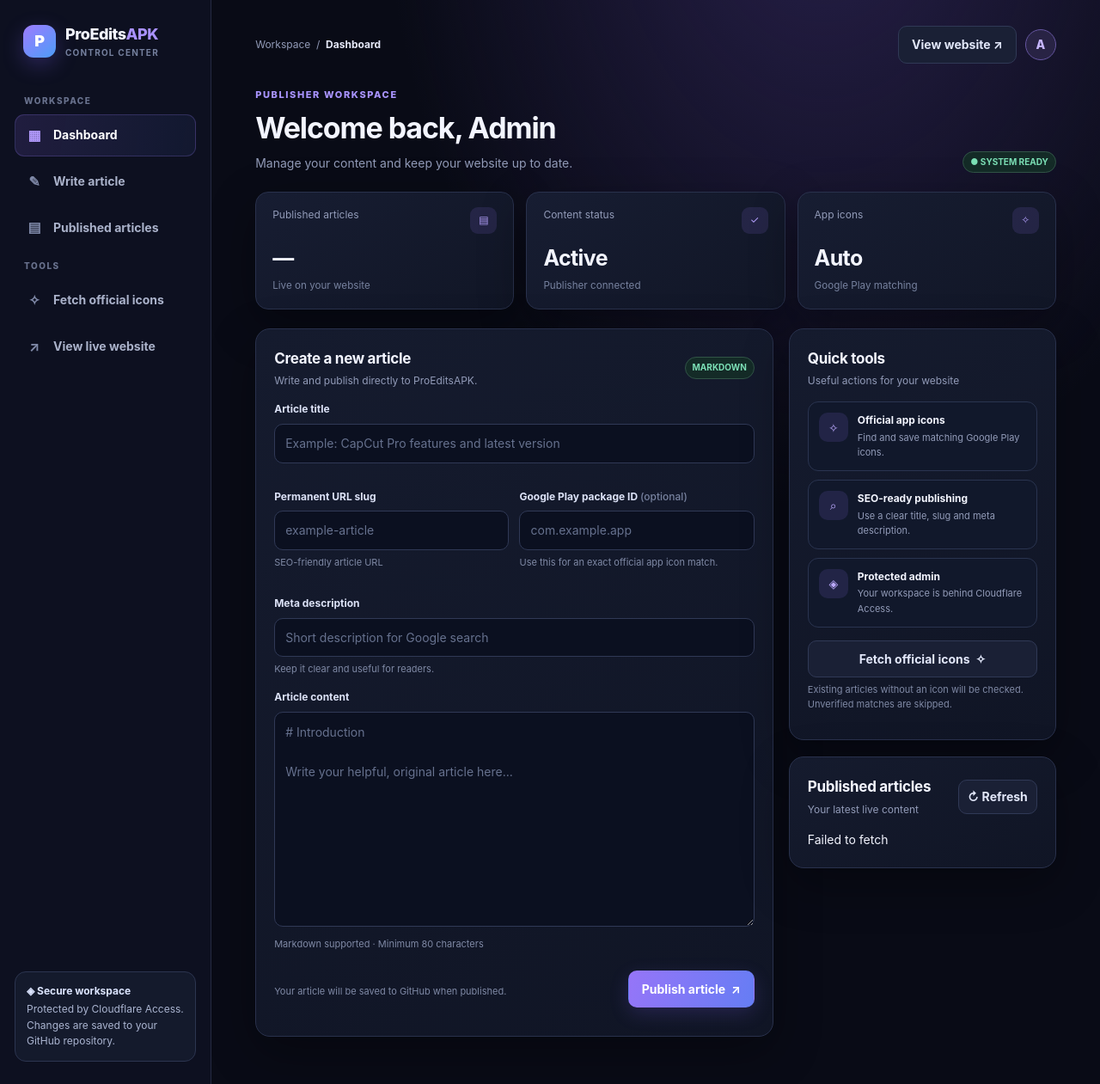
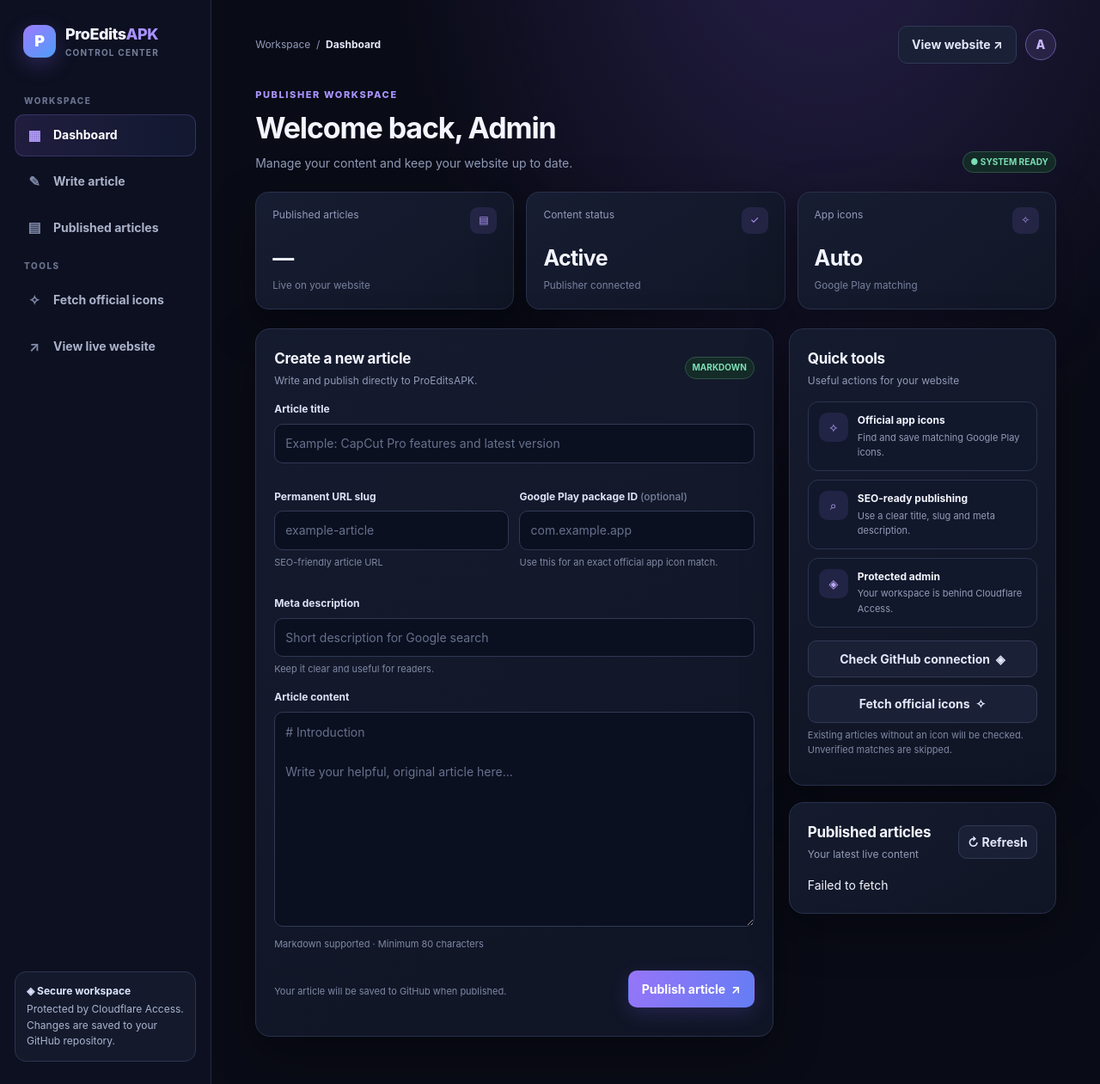
Before and after one commit to haseebaslam091-afk/proeditsapk, a Jekyll site: the page admin/index.html, which Jekyll copies as it is, in a window 1280 px wide and 1261 px high. Shown: the whole window at 86% size. Built offline with Jekyll 4.4.1, drawn with Linux system fonts in a browser that asks for light colours.

Commit message:
Add GitHub connection check to admin dashboard

```diff
--- a/admin/index.html
+++ b/admin/index.html
@@ -27,7 +27,7 @@
 <div class="field"><label for="description">Meta description</label><input id="description" maxlength="320" placeholder="Short description for Google search"><div class="help">Keep it clear and useful for readers.</div></div>
 <div class="field"><label for="content">Article content</label><textarea id="content" required placeholder="# Introduction&#10;&#10;Write your helpful, original article here..."></textarea><div class="help">Markdown supported · Minimum 80 characters</div></div>
 <div class="formfoot"><span class="help">Your article will be saved to GitHub when published.</span><button class="btn primary" id="publish" type="submit">Publish article&nbsp; ↗</button></div></form><div id="status" class="status" role="status" aria-live="polite"></div></section>
-<aside><section class="panel"><div class="panelhead"><div><h2>Quick tools</h2><p class="hint">Useful actions for your website</p></div></div><div class="quick"><div class="quickitem"><div class="quickico">✧</div><div><b>Official app icons</b><span>Find and save matching Google Play icons.</span></div></div><div class="quickitem"><div class="quickico">⌕</div><div><b>SEO-ready publishing</b><span>Use a clear title, slug and meta description.</span></div></div><div class="quickitem"><div class="quickico">◈</div><div><b>Protected admin</b><span>Your workspace is behind Cloudflare Access.</span></div></div></div><button class="btn secondary" id="refreshIcons" style="width:100%;margin-top:15px">Fetch official icons&nbsp; ✧</button><p class="help">Existing articles without an icon will be checked. Unverified matches are skipped.</p></section>
+<aside><section class="panel"><div class="panelhead"><div><h2>Quick tools</h2><p class="hint">Useful actions for your website</p></div></div><div class="quick"><div class="quickitem"><div class="quickico">✧</div><div><b>Official app icons</b><span>Find and save matching Google Play icons.</span></div></div><div class="quickitem"><div class="quickico">⌕</div><div><b>SEO-ready publishing</b><span>Use a clear title, slug and meta description.</span></div></div><div class="quickitem"><div class="quickico">◈</div><div><b>Protected admin</b><span>Your workspace is behind Cloudflare Access.</span></div></div></div><button class="btn secondary" id="githubCheck" style="width:100%;margin-top:15px">Check GitHub connection&nbsp; ◈</button><button class="btn secondary" id="refreshIcons" style="width:100%;margin-top:9px">Fetch official icons&nbsp; ✧</button><p class="help">Existing articles without an icon will be checked. Unverified matches are skipped.</p></section>
 <section class="panel articles" id="published"><div class="panelhead"><div><h2>Published articles</h2><p class="hint">Your latest live content</p></div><button class="btn secondary" id="refresh" style="padding:8px 10px">↻ Refresh</button></div><div id="posts" class="article-list"><p class="hint">Loading articles…</p></div></section></aside>
 </div></main></div>
 <script>
@@ -39,6 +39,8 @@
 function escapeHtml(s){return String(s??'').replace(/[&<>"']/g,c=>({'&':'&amp;','<':'&lt;','>':'&gt;','"':'&quot;',"'":'&#39;'}[c]))}
 async function load(){const box=$('posts');box.innerHTML='<p class="hint">Loading articles…</p>';try{const d=await call('posts');const posts=d.posts.filter(p=>p.published!==false);$('totalPosts').textContent=posts.length;box.innerHTML=posts.map(p=>'<div class="article"><div><b>'+escapeHtml(p.title)+'</b><div class="help">'+escapeHtml(p.slug||'')+'</div></div><a href="/articles/'+encodeURIComponent(p.slug||slugify(p.title))+'" target="_blank" rel="noopener">Open ↗</a></div>').join('')||'<p class="hint">No published articles yet.</p>'}catch(e){box.textContent=e.message;$('totalPosts').textContent='—'}}
 $('form').addEventListener('submit',async e=>{e.preventDefault();$('publish').disabled=true;$('status').textContent='Publishing your article…';try{const d=await call('publish',{method:'POST',body:JSON.stringify({title:$('title').value,slug:$('slug').value,packageName:$('packageName').value,description:$('description').value,content:$('content').value})});$('status').textContent='✓ Published successfully: '+d.url;$('form').reset();$('slug').dataset.edited='';await load()}catch(err){$('status').textContent='Could not publish: '+err.message}finally{$('publish').disabled=false}});
+async function checkGitHub(){const b=$('githubCheck');b.disabled=true;$('status').textContent='Checking the GitHub token currently loaded by Cloudflare…';try{const d=await call('github-status');$('status').textContent='GitHub check: token '+(d.tokenConfigured?'configured':'missing')+'; identity HTTP '+d.identity.status+(d.identity.login?' ('+d.identity.login+')':'')+'; repository HTTP '+d.repository.status+(d.repository.fullName?' ('+d.repository.fullName+')':'')+'; permissions '+JSON.stringify(d.repository.permissions||{})+(d.identity.message?' — identity: '+d.identity.message:'')+(d.repository.message?' — repository: '+d.repository.message:'')+(d.repository.acceptedPermissions?' — accepted: '+d.repository.acceptedPermissions:'')+(d.repository.sso?' — SSO: '+d.repository.sso:'');}catch(e){$('status').textContent='GitHub check failed: '+e.message}finally{b.disabled=false}}
+$('githubCheck').addEventListener('click',checkGitHub);
 async function refreshIcons(){const buttons=[$('refreshIcons'),$('sideIcons')];buttons.forEach(b=>b.disabled=true);$('status').textContent='Searching Google Play for matching official icons…';try{const d=await call('refresh-icons',{method:'POST',body:'{}'});$('status').textContent='✓ Icon check complete: '+d.updated+' of '+d.total+' articles matched. '+(d.missing.length?'No verified icon for: '+d.missing.join(', '):'');await load()}catch(e){$('status').textContent='Icon refresh failed: '+e.message}finally{buttons.forEach(b=>b.disabled=false)}}
 $('refreshIcons').addEventListener('click',refreshIcons);$('sideIcons').addEventListener('click',refreshIcons);$('refresh').addEventListener('click',load);$('menu').addEventListener('click',()=>document.body.classList.toggle('menu-open'));document.querySelectorAll('.sidebar a[href^="#"]').forEach(a=>a.addEventListener('click',()=>document.body.classList.remove('menu-open')));load();
 </script></body></html>
```
